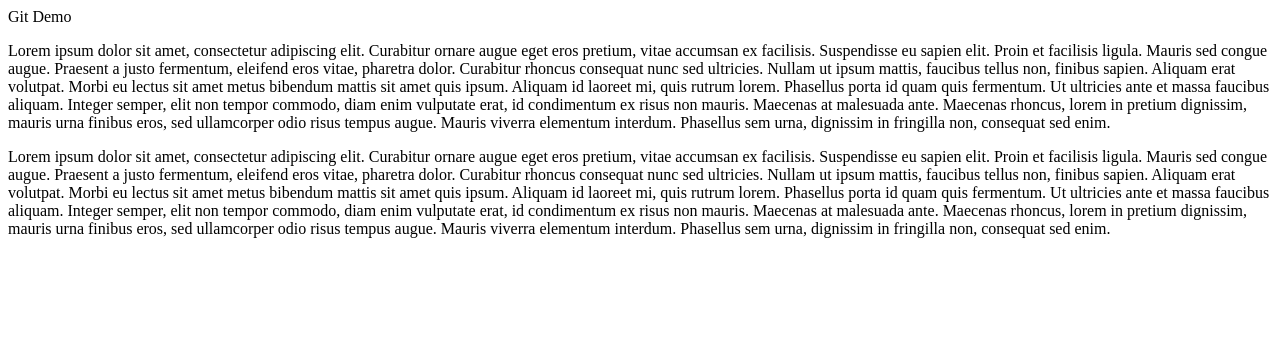
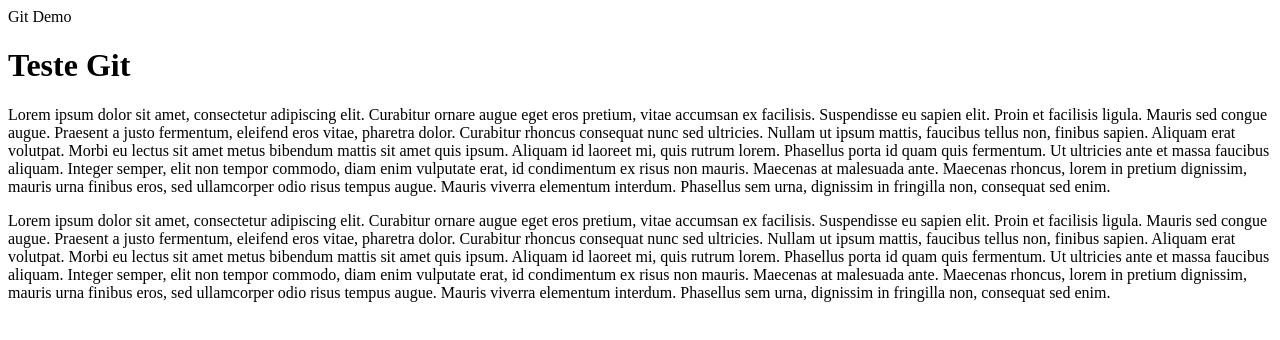
Before and after one commit to ranaves/git-demo, a plain HTML site: page index.html in a window 1280 px wide. Drawn offline with Linux system fonts and the light colour scheme.

Commit message:
Alteração no Body

```diff
--- a/index.html
+++ b/index.html
@@ -1,6 +1,7 @@
 <html>
     <head>Git Demo</head>
     <body>
+        <h1>Teste Git</h1>
         <div>
             <p>Lorem ipsum dolor sit amet, consectetur adipiscing elit. Curabitur ornare augue eget eros pretium, vitae accumsan ex facilisis. Suspendisse eu sapien elit. Proin et facilisis ligula. Mauris sed congue augue. Praesent a justo fermentum, eleifend eros vitae, pharetra dolor. Curabitur rhoncus consequat nunc sed ultricies. Nullam ut ipsum mattis, faucibus tellus non, finibus sapien.
 
```
